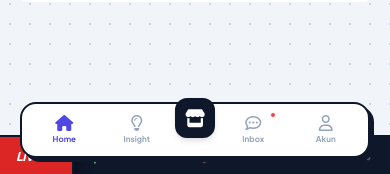
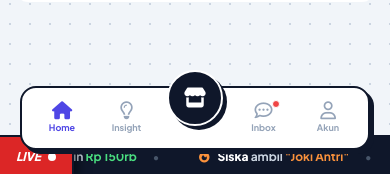
Before and after one commit to jasurddev/jasurd-official, a Next.js app: page / in a window 390 px wide. Shown: the part 670-844 px from the top of the page. Built offline with nearby package versions, Linux system fonts and the light colour scheme; no server answers; the database is empty.

Commit message:
Polish: BottomNavMobile

```diff
--- a/components/layout/BottomNavMobile.tsx
+++ b/components/layout/BottomNavMobile.tsx
@@ -9,12 +9,9 @@ const BottomNavMobile = () => {
   const [isVisible, setIsVisible] = useState(true);
   const [lastScrollY, setLastScrollY] = useState(0);
 
-  // Logic Hide on Scroll
   useEffect(() => {
     const handleScroll = () => {
       const currentScrollY = window.scrollY;
-
-      // Kalau scroll ke bawah > 50px, sembunyikan
       if (currentScrollY > lastScrollY && currentScrollY > 50) {
         setIsVisible(false);
       } else {
@@ -22,16 +19,12 @@ const BottomNavMobile = () => {
       }
       setLastScrollY(currentScrollY);
     };
-
     window.addEventListener('scroll', handleScroll);
     return () => window.removeEventListener('scroll', handleScroll);
   }, [lastScrollY]);
 
-  // Logic Hide on Specific Pages (Chat Room, Login, Register)
-  // Kalau lagi di halaman chat detail (/inbox/123), sembunyikan total
   const isHiddenPage = pathname.startsWith('/inbox/') && pathname !== '/inbox' || pathname === '/login' || pathname === '/register';
-
-  if (isHiddenPage) return null; // Jangan render sama sekali
+  if (isHiddenPage) return null;
 
   const isActive = (path: string) => {
     if (path === '/') return pathname === '/';
@@ -42,55 +35,58 @@ const BottomNavMobile = () => {
     <nav
       id="mobile-bottom-nav"
       className={`
-        fixed left-1/2 -translate-x-1/2 bg-white border-2 border-slate-900 shadow-hard rounded-2xl z-[90] h-14 flex items-center gap-1 px-2 transition-all duration-300 md:hidden w-[90%] max-w-[350px]
-        ${isVisible ? 'bottom-4' : '-bottom-24'}
+        fixed left-1/2 -translate-x-1/2 bg-white border-2 border-slate-900 shadow-hard rounded-2xl z-[90]
+        h-16 flex items-center justify-between px-4 transition-all duration-300 md:hidden w-[90%] max-w-[350px]
+        ${isVisible ? 'bottom-6' : '-bottom-24'}
       `}
     >
 
       {/* Home */}
       <Link
         href="/"
-        className={`flex-1 flex flex-col items-center justify-center h-full transition cursor-pointer rounded-xl hover:bg-slate-50 active:scale-90 ${isActive('/') ? 'text-primary' : 'text-slate-400'}`}
+        className={`flex flex-col items-center justify-center w-12 h-full transition active:scale-90 ${isActive('/') ? 'text-primary' : 'text-slate-400'}`}
       >
-        <i className="fa-solid fa-house text-base mb-0.5"></i>
-        <span className="text-[8px] font-bold">Home</span>
+        <i className="fa-solid fa-house text-lg mb-0.5"></i>
+        <span className="text-[9px] font-bold">Home</span>
       </Link>
 
       {/* Insight */}
       <Link
         href="/insight"
-        className={`flex-1 flex flex-col items-center justify-center h-full transition cursor-pointer rounded-xl hover:bg-slate-50 active:scale-90 ${isActive('/insight') ? 'text-primary' : 'text-slate-400'}`}
+        className={`flex flex-col items-center justify-center w-12 h-full transition active:scale-90 ${isActive('/insight') ? 'text-primary' : 'text-slate-400'}`}
       >
-        <i className="fa-regular fa-lightbulb text-base mb-0.5"></i>
-        <span className="text-[8px] font-bold">Insight</span>
+        <i className="fa-regular fa-lightbulb text-lg mb-0.5"></i>
+        <span className="text-[9px] font-bold">Insight</span>
       </Link>
 
-      {/* Center Button (Lounge) */}
+      {/* Center Button (Lounge) - Floating */}
+      <div className="relative -top-5">
         <Link
           href="/lounge"
-        className="w-10 h-10 bg-slate-900 rounded-xl text-white shadow-md flex items-center justify-center text-lg active:scale-90 transition -mt-6 border-2 border-slate-900 hover:bg-primary hover:border-primary"
+          className="w-14 h-14 bg-slate-900 rounded-full text-white shadow-hard border-2 border-white flex items-center justify-center text-xl active:scale-90 transition hover:bg-primary"
           aria-label="Lounge Marketplace"
         >
           <i className="fa-solid fa-store"></i>
         </Link>
+      </div>
 
       {/* Inbox */}
       <Link
         href="/inbox"
-        className={`flex-1 flex flex-col items-center justify-center h-full transition cursor-pointer rounded-xl hover:bg-slate-50 active:scale-90 relative ${isActive('/inbox') ? 'text-primary' : 'text-slate-400'}`}
+        className={`flex flex-col items-center justify-center w-12 h-full transition active:scale-90 relative ${isActive('/inbox') ? 'text-primary' : 'text-slate-400'}`}
       >
-        <i className="fa-regular fa-comment-dots text-base mb-0.5"></i>
-        <span className="text-[8px] font-bold">Inbox</span>
-        <span className="absolute top-2 right-3 w-1.5 h-1.5 bg-red-500 rounded-full border border-white"></span>
+        <i className="fa-regular fa-comment-dots text-lg mb-0.5"></i>
+        <span className="text-[9px] font-bold">Inbox</span>
+        <span className="absolute top-3 right-2 w-2 h-2 bg-red-500 rounded-full border border-white"></span>
       </Link>
 
       {/* Akun */}
       <Link
         href="/dashboard"
-        className={`flex-1 flex flex-col items-center justify-center h-full transition cursor-pointer rounded-xl hover:bg-slate-50 active:scale-90 ${isActive('/dashboard') ? 'text-primary' : 'text-slate-400'}`}
+        className={`flex flex-col items-center justify-center w-12 h-full transition active:scale-90 ${isActive('/dashboard') ? 'text-primary' : 'text-slate-400'}`}
       >
-        <i className="fa-regular fa-user text-base mb-0.5"></i>
-        <span className="text-[8px] font-bold">Akun</span>
+        <i className="fa-regular fa-user text-lg mb-0.5"></i>
+        <span className="text-[9px] font-bold">Akun</span>
       </Link>
 
     </nav>
```
Lines whose indentation alone changed are shown as unchanged.
